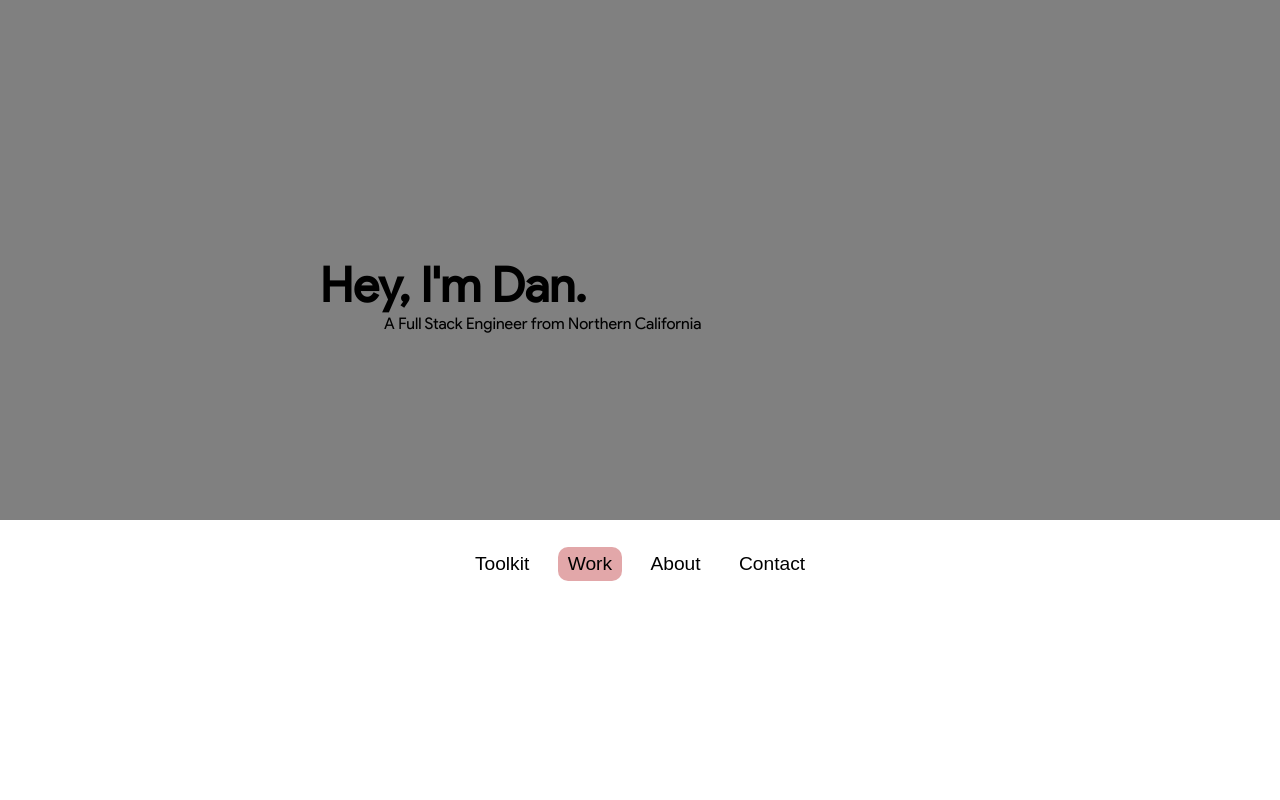
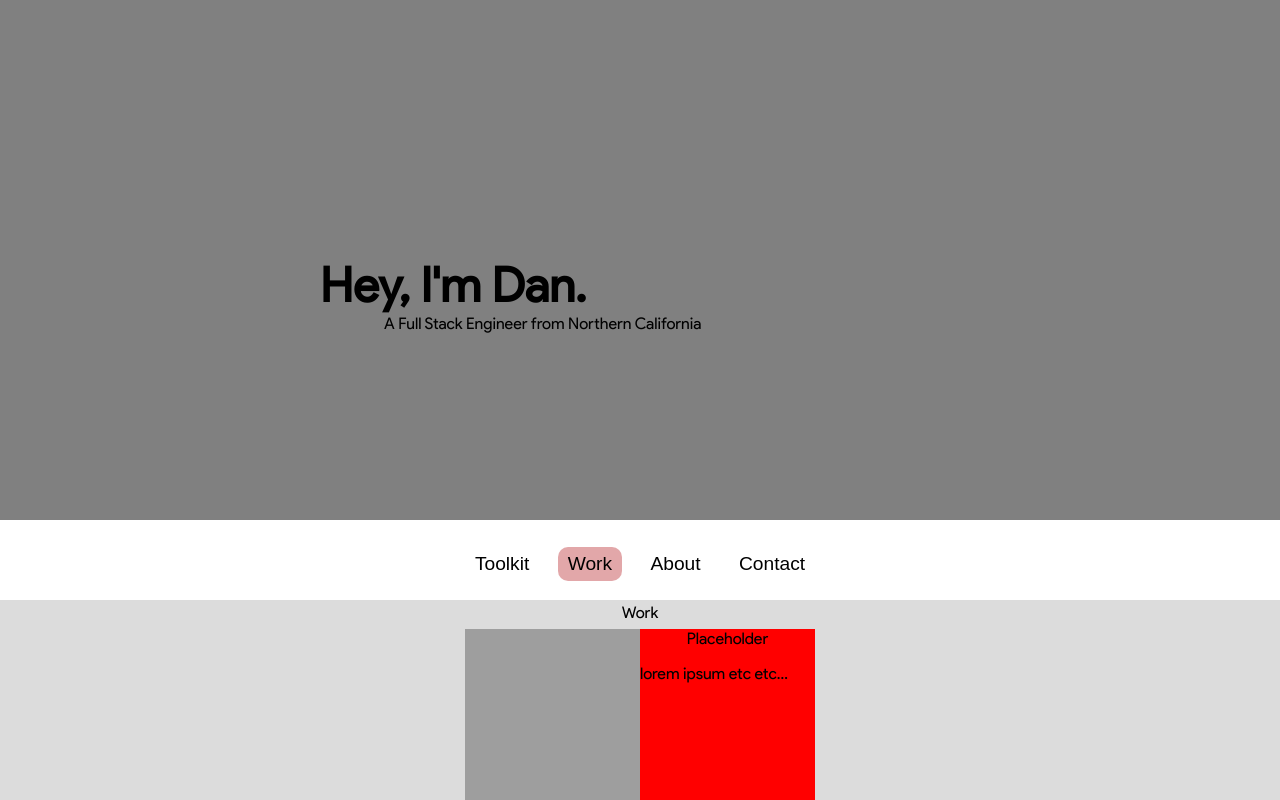
Before and after one commit to DanFeinstat/Portfolio, a React (Create React App) app in the folder client/: page / in a window 1280 px wide. Both pictures are taken after a click on the button "Work". Built offline with nearby package versions, Linux system fonts and the light colour scheme; grey boxes are pictures that could not be loaded.

Commit message:
rough layout of work display item added

```diff
--- a/client/src/App.js
+++ b/client/src/App.js
@@ -11,6 +11,7 @@ import NavTwo from "./components/NavTwo/NavTwo.js";
 import Landing from "./components/Landing/Landing.js";
 import DisplayCase from "./components/DisplayCase/DisplayCase.js";
 import ItemTool from "./components/DisplayCase/ItemTool.js";
+import ItemWork from "./components/DisplayCase/ItemWork.js";
 import "./App.css";
 
 class App extends Component {
@@ -66,9 +67,21 @@ class App extends Component {
               })}
             </DisplayCase>
           </div>
-        ) : null
-        // this.props.toDisplay === "Work"
-        }
+        ) : this.props.toDisplay === "Work" ? (
+          <div>
+            <DisplayCase name="Work">
+              {this.props.work.map(work => {
+                return (
+                  <ItemWork
+                    title={work.title}
+                    src={work.imgSrc}
+                    desc={work.desc}
+                  />
+                );
+              })}
+            </DisplayCase>
+          </div>
+        ) : null}
       </div>
     );
   }
@@ -82,6 +95,7 @@ const mapStateToProps = (state, props) => {
     toolsBack: state.toolsBack,
     toolsOther: state.toolsOther,
     toDisplay: state.toDisplay,
+    work: state.work,
   };
   // userPlusProps: `${state.user} ${props.testProp}`,
 };
--- a/client/src/components/DisplayCase/DisplayCase.js
+++ b/client/src/components/DisplayCase/DisplayCase.js
@@ -2,14 +2,14 @@ import React from "react";
 // import { connect } from "react-redux";
 import "./DisplayCase.css";
 
-function DisplayCase(props) {
+const DisplayCase = props => {
   return (
     <div className="dc-container">
       <div className="dc-title">{props.name}</div>
       <div className="dc-item-container">{props.children}</div>
     </div>
   );
-}
+};
 
 // function mapStateToProps(state) {
 //   return {
--- /dev/null
+++ b/client/src/components/DisplayCase/ItemWork.css
@@ -0,0 +1,36 @@
+.item-work-container {
+  width: 350px;
+  height: 200px;
+  background-color: red;
+  margin: 5px;
+}
+
+.item-work-img {
+  width: 175px;
+  height: 200px;
+  float: left;
+}
+
+.item-work-desc-container {
+  width: 175px;
+  height: 200px;
+  float: right;
+}
+
+.item-work-title {
+  width: 175px;
+  text-align: center;
+}
+
+/*
+.item-work-img {
+  width: 200px;
+    height: 200px;
+  float: left;
+}
+
+.item-work-desc-container {
+  width: 200px;
+    height: 200px;
+  float: right;
+} */
--- /dev/null
+++ b/client/src/components/DisplayCase/ItemWork.js
@@ -0,0 +1,16 @@
+import React from "react";
+import "./ItemWork.css";
+
+const ItemWork = props => {
+  return (
+    <div className="item-work-container">
+      <img className="item-work-img" src={props.src} alt={props.title} />
+      <div className="item-work-desc-container">
+        <div className="item-work-title">{props.title}</div>
+        <p className="item-work-desc">{props.desc}</p>
+      </div>
+    </div>
+  );
+};
+
+export default ItemWork;
--- a/client/src/store/index.js
+++ b/client/src/store/index.js
@@ -73,6 +73,13 @@ const initialState = {
         "https://raw.githubusercontent.com/github/explore/6c6508f34230f0ac0d49e847a326429eefbfc030/topics/css/css.png",
     },
   ],
+  work: [
+    {
+      title: "Placeholder",
+      imgSrc: "placeholder",
+      desc: "lorem ipsum etc etc...",
+    },
+  ],
 };
 
 const reducer = (state = initialState, { type, payload }) => {
```
